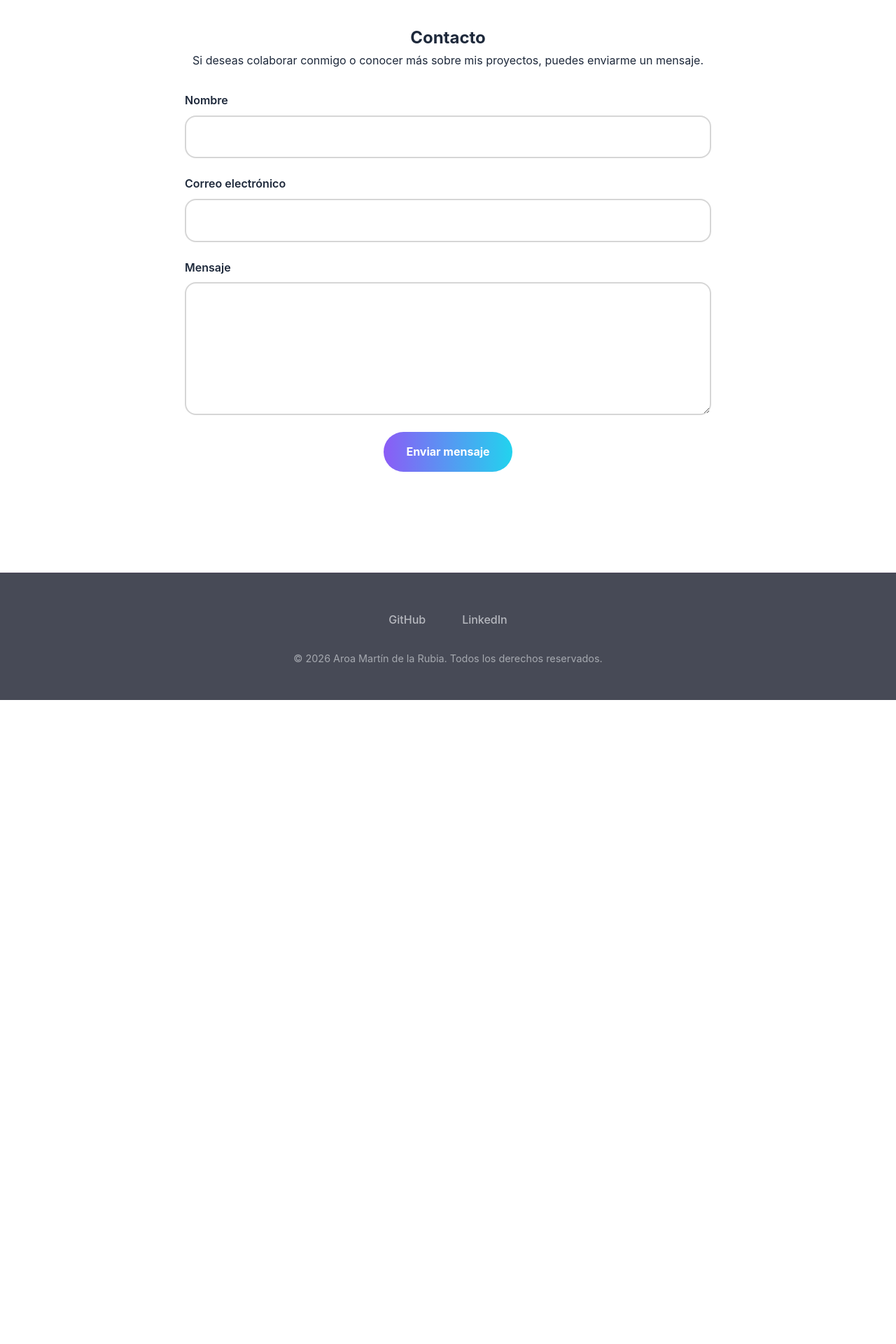
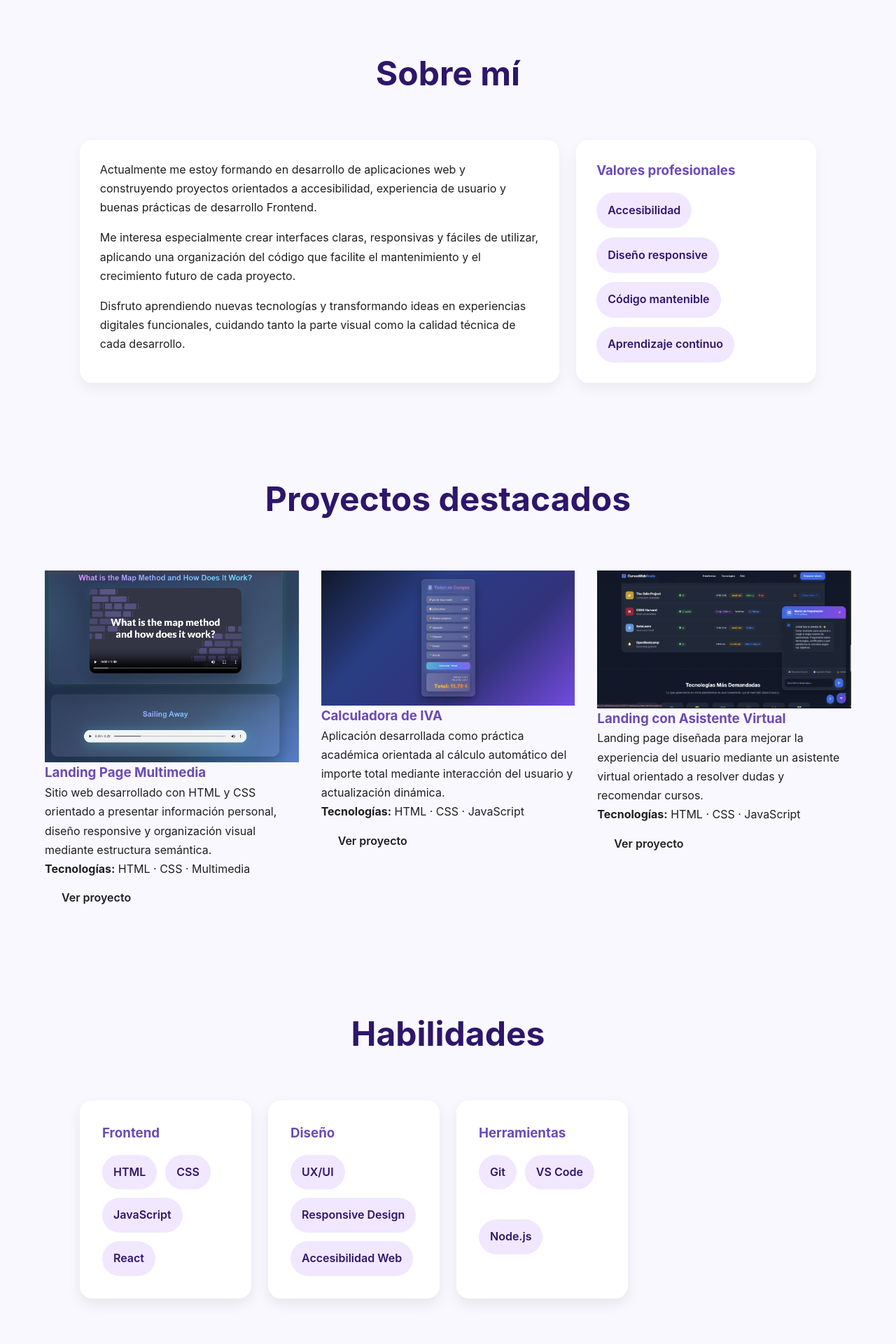
Before and after one commit to Aroa-coder/mi-proyecto-final, a React (Vite) app: page / in a window 1280 px wide. Shown: the part 600-2520 px from the top of the page at 70% size. Before the commit the page ends 1600 px from the top, so only its background shows below. Built offline with nearby package versions, Linux system fonts and the light colour scheme.

Commit message:
arreglo fallas

```diff
--- a/src/components/MainContent/MainContent.jsx
+++ b/src/components/MainContent/MainContent.jsx
@@ -1,16 +1,13 @@
-
 import emailjs from "@emailjs/browser";
 import Hero from "../Hero/Hero";
 import ProjectCard from "../ProjectCard/ProjectCard";
 import styles from "./MainContent.module.css";
 
 function MainContent() {
+  const enviarFormulario = async (e) => {
+    e.preventDefault();
 
-  const enviarFormulario = async (e) => {
-
-e.preventDefault();
     try {
-
       await emailjs.sendForm(
         "service_pib4zxs",
         "template_ky3566r",
@@ -19,52 +16,167 @@ e.preventDefault();
       );
 
       alert("✅ Mensaje enviado correctamente");
-
       e.target.reset();
-
     } catch (error) {
-
       console.error("Error EmailJS:", error);
-
       alert("❌ Error al enviar el mensaje");
     }
   };
 
   return (
-
     <main
       id="main-content"
       className={styles.main}
       tabIndex="-1"
     >
-
       <Hero />
 
-      {/* TODO TU CONTENIDO ACTUAL */}
+      <section id="sobre-mi" className={styles.sobreMi}>
+        <h2>Sobre mí</h2>
 
-      <section id="contacto"
-      className={styles.contacto}>
+        <article>
+          <p>
+            Actualmente me estoy formando en desarrollo de aplicaciones web y
+            construyendo proyectos orientados a accesibilidad, experiencia de
+            usuario y buenas prácticas de desarrollo Frontend.
+          </p>
 
-        <h2>
-          Contacto
-        </h2>
+          <p>
+            Me interesa especialmente crear interfaces claras, responsivas y
+            fáciles de utilizar, aplicando una organización del código que
+            facilite el mantenimiento y el crecimiento futuro de cada proyecto.
+          </p>
+
+          <p>
+            Disfruto aprendiendo nuevas tecnologías y transformando ideas en
+            experiencias digitales funcionales, cuidando tanto la parte visual
+            como la calidad técnica de cada desarrollo.
+          </p>
+        </article>
+
+        <aside>
+          <h3>Valores profesionales</h3>
+
+          <ul>
+            <li>Accesibilidad</li>
+            <li>Diseño responsive</li>
+            <li>Código mantenible</li>
+            <li>Aprendizaje continuo</li>
+          </ul>
+        </aside>
+      </section>
+
+      <section id="proyectos" className={styles.proyectos}>
+        <h2>Proyectos destacados</h2>
+
+        <ProjectCard
+          title="Landing Page Multimedia"
+          description="Sitio web desarrollado con HTML y CSS orientado a presentar información personal, diseño responsive y organización visual mediante estructura semántica."
+          technologies="HTML · CSS · Multimedia"
+          buttonText="Ver proyecto"
+          buttonLink="https://web-audio-video.netlify.app"
+          image="/images/project.png"
+          alt="Captura de una landing page con vídeo y sonido"
+        />
+
+        <ProjectCard
+          title="Calculadora de IVA"
+          description="Aplicación desarrollada como práctica académica orientada al cálculo automático del importe total mediante interacción del usuario y actualización dinámica."
+          technologies="HTML · CSS · JavaScript"
+          buttonText="Ver proyecto"
+          buttonLink="https://calculadora-ivajavascript.netlify.app"
+          image="/images/project2.png"
+          alt="Aplicación para calcular importe total aplicando IVA"
+        />
+
+        <ProjectCard
+          title="Landing con Asistente Virtual"
+          description="Landing page diseñada para mejorar la experiencia del usuario mediante un asistente virtual orientado a resolver dudas y recomendar cursos."
+          technologies="HTML · CSS · JavaScript"
+          buttonText="Ver proyecto"
+          buttonLink="https://landing-page-cursos.netlify.app"
+          image="/images/project3.png"
+          alt="Landing Page con asistente virtual integrado"
+        />
+      </section>
+
+      <section id="habilidades" className={styles.habilidades}>
+        <h2>Habilidades</h2>
+
+        <article>
+          <h3>Frontend</h3>
+
+          <ul>
+            <li>HTML</li>
+            <li>CSS</li>
+            <li>JavaScript</li>
+            <li>React</li>
+          </ul>
+        </article>
+
+        <article>
+          <h3>Diseño</h3>
+
+          <ul>
+            <li>UX/UI</li>
+            <li>Responsive Design</li>
+            <li>Accesibilidad Web</li>
+          </ul>
+        </article>
+
+        <article>
+          <h3>Herramientas</h3>
+
+          <ul>
+            <li>Git</li>
+            <li>VS Code</li>
+            <li>Node.js</li>
+          </ul>
+        </article>
+      </section>
+
+      <section id="experiencia" className={styles.experiencia}>
+        <h2>Formación y experiencia</h2>
+
+        <article>
+          <h3>Desarrollo de Aplicaciones Web DAW</h3>
+
+          <p>
+            Formación orientada al desarrollo de aplicaciones web, programación,
+            bases de datos e interfaces accesibles.
+          </p>
+        </article>
+
+        <article>
+          <h3>Desarrollo Frontend</h3>
+
+          <p>
+            Aprendizaje práctico aplicando HTML, CSS, JavaScript y React
+            siguiendo estándares modernos.
+          </p>
+        </article>
+
+        <article>
+          <h3>Proyectos personales</h3>
+
+          <p>
+            Desarrollo progresivo de proyectos orientados a mejorar experiencia
+            de usuario y organización del código.
+          </p>
+        </article>
+      </section>
+
+      <section id="contacto" className={styles.contacto}>
+        <h2>Contacto</h2>
 
         <p>
-          Si deseas colaborar conmigo o
-          conocer más sobre mis proyectos,
-          puedes enviarme un mensaje.
+          Si deseas colaborar conmigo o conocer más sobre mis proyectos, puedes
+          enviarme un mensaje.
         </p>
 
-        <form
-          noValidate
-          onSubmit={enviarFormulario}
-        >
-
+        <form noValidate onSubmit={enviarFormulario}>
           <div>
-
-            <label htmlFor="nombre">
-              Nombre
-            </label>
+            <label htmlFor="nombre">Nombre</label>
 
             <input
               id="nombre"
@@ -73,14 +185,10 @@ e.preventDefault();
               required
               autoComplete="name"
             />
-
           </div>
 
           <div>
-
-            <label htmlFor="email">
-              Correo electrónico
-            </label>
+            <label htmlFor="email">Correo electrónico</label>
 
             <input
               id="email"
@@ -89,14 +197,10 @@ e.preventDefault();
               required
               autoComplete="email"
             />
-
           </div>
 
           <div>
-
-            <label htmlFor="mensaje">
-              Mensaje
-            </label>
+            <label htmlFor="mensaje">Mensaje</label>
 
             <textarea
               id="mensaje"
@@ -104,19 +208,13 @@ e.preventDefault();
               rows="6"
               required
             />
-
           </div>
 
           <button type="submit">
-
             Enviar mensaje
-
           </button>
-
         </form>
-
       </section>
-
     </main>
   );
 }
--- a/src/components/MainContent/MainContent.module.css
+++ b/src/components/MainContent/MainContent.module.css
@@ -1,53 +1,79 @@
+/* ==========================
+   CONTENEDOR PRINCIPAL
+========================== */
+
+.main {
+  width: 100%;
+  background: #faf8ff;
+  color: #1f1f1f;
+}
+
+.main section {
+  padding: 4rem 1.5rem;
+}
+
+.main h2 {
+  font-size: clamp(2rem, 4vw, 3rem);
+  margin-bottom: 2rem;
+  text-align: center;
+  color: #2e166a;
+}
+
+.main h3 {
+  color: #6c4ab6;
+}
+
+.main p {
+  line-height: 1.7;
+}
+
 /* ==========================
    SOBRE MÍ
 ========================== */
 
-#sobre-mi {
+.sobreMi {
+  max-width: 1100px;
+  margin: 0 auto;
   display: flex;
   flex-direction: column;
   gap: 1.5rem;
 }
 
-/* TARJETAS */
-
-#sobre-mi article,
-#sobre-mi aside {
+.sobreMi article,
+.sobreMi aside {
   background: white;
   padding: 1.8rem;
   border-radius: 18px;
-  box-shadow: 0 8px 20px rgba(0,0,0,.06);
+  box-shadow: 0 8px 20px rgba(0, 0, 0, 0.06);
 }
 
-/* TEXTO */
-
-#sobre-mi article {
+.sobreMi article {
   display: flex;
   flex-direction: column;
   gap: 1rem;
 }
 
-#sobre-mi article p {
+.sobreMi article p {
   margin: 0;
 }
 
-/* VALORES */
-
-#sobre-mi aside h3 {
+.sobreMi aside h3 {
   margin-bottom: 1rem;
 }
 
-#sobre-mi aside ul {
+.sobreMi aside ul {
   display: flex;
   flex-wrap: wrap;
-  gap: .8rem;
+  gap: 0.8rem;
   list-style: none;
   padding: 0;
+  margin: 0;
 }
 
-#sobre-mi aside li {
+.sobreMi aside li {
   background: #f1e7ff;
-  color: #2e166a; /* CORREGIDO: Contraste alto para validación WCAG AA */
-  padding: .8rem 1rem;
+  color: #2e166a;
+  padding: 0.8rem 1rem;
   border-radius: 999px;
   font-weight: 600;
 }
@@ -56,285 +82,221 @@
    PROYECTOS
 ========================== */
 
-#proyectos {
+.proyectos {
+  max-width: 1200px;
+  margin: 0 auto;
   display: grid;
   gap: 2rem;
 }
 
-#proyectos h2 {
+.proyectos h2 {
   grid-column: 1 / -1;
 }
 
 /* ==========================
-   HABILIDADES (ALINEACIÓN Y CONTRASTE ACCESIBLE)
+   HABILIDADES
 ========================== */
 
-#habilidades {
+.habilidades {
+  max-width: 1100px;
+  margin: 0 auto;
   display: grid;
   gap: 1.5rem;
-  align-items: stretch; /* Fuerza a las columnas a estirarse uniformemente */
+  align-items: stretch;
 }
 
-#habilidades article {
+.habilidades h2 {
+  grid-column: 1 / -1;
+}
+
+.habilidades article {
   background: white;
   padding: 2rem;
   border-radius: 18px;
-  box-shadow: 0 8px 20px rgba(0,0,0,.08);
-  transition: transform .25s;
+  box-shadow: 0 8px 20px rgba(0, 0, 0, 0.08);
+  transition: transform 0.25s ease, box-shadow 0.25s ease;
 
-  /* Convierte la tarjeta en un contenedor flex para controlar su altura interna */
   display: flex;
   flex-direction: column;
   height: 100%;
 }
 
-#habilidades article:hover {
+.habilidades article:hover {
   transform: translateY(-4px);
+  box-shadow: 0 12px 28px rgba(0, 0, 0, 0.11);
 }
 
-#habilidades h3 {
-  color: #6c4ab6;
+.habilidades h3 {
   margin-bottom: 1rem;
 }
 
-#habilidades ul {
+.habilidades ul {
   display: flex;
   flex-wrap: wrap;
-  gap: .75rem;
+  gap: 0.75rem;
   list-style: none;
   padding: 0;
   margin: 0;
-  flex-grow: 1; /* Empuja el contenedor para ocupar todo el espacio disponible */
+  flex-grow: 1;
 }
 
-#habilidades li {
+.habilidades li {
   background: #f1e7ff;
-  color: #2e166a; /* CORREGIDO: Contraste alto para validación WCAG AA */
-  padding: .75rem 1rem;
+  color: #2e166a;
+  padding: 0.75rem 1rem;
   border-radius: 999px;
   font-weight: 600;
-  align-self: flex-start; /* Evita estiramientos raros en las píldoras */
+  align-self: flex-start;
 }
 
 /* ==========================
    EXPERIENCIA
 ========================== */
 
-#experiencia {
+.experiencia {
+  max-width: 1000px;
+  margin: 0 auto;
   display: flex;
   flex-direction: column;
   gap: 2rem;
 }
 
-#experiencia article {
+.experiencia article {
   background: white;
   padding: 1.8rem;
   border-left: 4px solid #d9c2ff;
   border-radius: 0 16px 16px 0;
-  box-shadow: 0 8px 20px rgba(0,0,0,.05);
+  box-shadow: 0 8px 20px rgba(0, 0, 0, 0.05);
+}
+
+.experiencia article h3 {
+  margin-bottom: 0.8rem;
+}
+
+.experiencia article p {
+  margin: 0;
 }
 
 /* ==========================
    CONTACTO
 ========================== */
 
-.contacto{
-
-max-width:800px;
-
-margin:0 auto;
-
-text-align:center;
-
+.contacto {
+  max-width: 900px;
+  margin: 0 auto;
+  text-align: center;
 }
 
-.contacto form{
-
-display:flex;
-
-flex-direction:column;
-
-gap:1.5rem;
-
-margin-top:2rem;
-
+.contacto p {
+  max-width: 650px;
+  margin: 0 auto;
 }
 
-.contacto form div{
-
-display:flex;
-
-flex-direction:column;
-
-align-items:flex-start;
-
-width:100%;
-
+.contacto form {
+  display: grid;
+  gap: 1.25rem;
+  max-width: 700px;
+  margin: 2rem auto 0;
 }
 
-.contacto label{
+.contacto form div {
+  display: flex;
+  flex-direction: column;
+  align-items: flex-start;
+}
 
-margin-bottom:.5rem;
-
-font-weight:600;
-
+.contacto label {
+  margin-bottom: 0.5rem;
+  font-weight: 600;
+  color: #2e166a;
 }
 
 .contacto input,
-.contacto textarea{
-
-width:100%;
-
-padding:1rem;
-
-font-size:1rem;
-
-border:2px solid #d6d6d6;
-
-border-radius:16px;
-
-background:white;
-
+.contacto textarea {
+  width: 100%;
+  padding: 1rem;
+  font-size: 1rem;
+  border-radius: 14px;
+  border: 2px solid #d9d9d9;
+  background: white;
+  color: #1f1f1f;
+  font-family: inherit;
 }
 
-.contacto textarea{
-
-min-height:180px;
-
-resize:vertical;
-
+.contacto input:focus,
+.contacto textarea:focus {
+  outline: none;
+  border-color: #8b5cf6;
+  box-shadow: 0 0 0 4px rgba(139, 92, 246, 0.2);
 }
 
-.contacto button{
+.contacto textarea {
+  min-height: 180px;
+  resize: vertical;
+}
 
-align-self:center;
+.contacto button {
+  margin: auto;
+  padding: 1rem 2rem;
+  border: none;
+  border-radius: 999px;
+  background: linear-gradient(90deg, #8b5cf6, #22d3ee);
+  color: white;
+  font-weight: 700;
+  cursor: pointer;
+  transition: transform 0.25s ease, box-shadow 0.25s ease;
+}
 
-padding:1rem 2rem;
+.contacto button:hover {
+  transform: translateY(-3px);
+  box-shadow: 0 10px 24px rgba(139, 92, 246, 0.35);
+}
 
-border:none;
-
-border-radius:999px;
-
-background:
-linear-gradient(
-90deg,
-#8B5CF6,
-#22D3EE
-);
-
-color:white;
-
-font-weight:700;
-
+.contacto button:focus-visible {
+  outline: 3px solid #2e166a;
+  outline-offset: 4px;
 }
 
 /* ==========================
-   RESPONSIVE (OPTIMIZADO Y AUTO-AJUSTABLE)
+   RESPONSIVE
 ========================== */
 
 @media (min-width: 768px) {
-  #habilidades {
-    /* Cambiamos el repeat(3, 1fr) estricto por auto-fit.
-       Esto hace que si hay 3 cajas quepan perfectas, pero si hay 4 o el espacio es justo,
-       se acomoden solas de manera equilibrada sin romper el diseño */
-    grid-template-columns: repeat(auto-fit, minmax(240px, 1fr));
-  }
-
-  #proyectos {
+  .proyectos {
     grid-template-columns: repeat(auto-fit, minmax(320px, 1fr));
     align-items: stretch;
   }
+
+  .habilidades {
+    grid-template-columns: repeat(auto-fit, minmax(240px, 1fr));
+  }
 }
 
+@media (min-width: 900px) {
+  .sobreMi {
+    display: grid;
+    grid-template-columns: 2fr 1fr;
+    align-items: stretch;
+  }
 
-section{
-padding:4rem 1.5rem;
+  .sobreMi h2 {
+    grid-column: 1 / -1;
+  }
 }
 
-#contacto{
+@media (max-width: 480px) {
+  .main section {
+    padding: 3rem 1rem;
+  }
 
-max-width:900px;
+  .sobreMi article,
+  .sobreMi aside,
+  .habilidades article,
+  .experiencia article {
+    padding: 1.4rem;
+  }
 
-margin:0 auto;
-
+  .contacto button {
+    width: 100%;
+  }
 }
-
-#contacto form{
-
-display:grid;
-
-gap:1.25rem;
-
-max-width:700px;
-
-margin:2rem auto 0;
-
-}
-
-#contacto form div{
-
-display:flex;
-
-flex-direction:column;
-
-align-items:flex-start;
-
-}
-
-#contacto label{
-
-margin-bottom:.5rem;
-
-font-weight:600;
-
-}
-
-#contacto input,
-#contacto textarea{
-
-width:100%;
-
-padding:1rem;
-
-font-size:1rem;
-
-border-radius:14px;
-
-border:2px solid #d9d9d9;
-
-background:white;
-
-}
-
-#contacto textarea{
-
-min-height:180px;
-
-resize:vertical;
-
-}
-
-#contacto button{
-
-margin:auto;
-
-padding:1rem 2rem;
-
-border:none;
-
-border-radius:999px;
-
-background:
-linear-gradient(
-90deg,
-#8B5CF6,
-#22D3EE
-);
-
-color:white;
-
-font-weight:700;
-
-cursor:pointer;
-
-}
```
Also changed, not shown: public/images/project.png (renamed from public/images/project (2).png).
